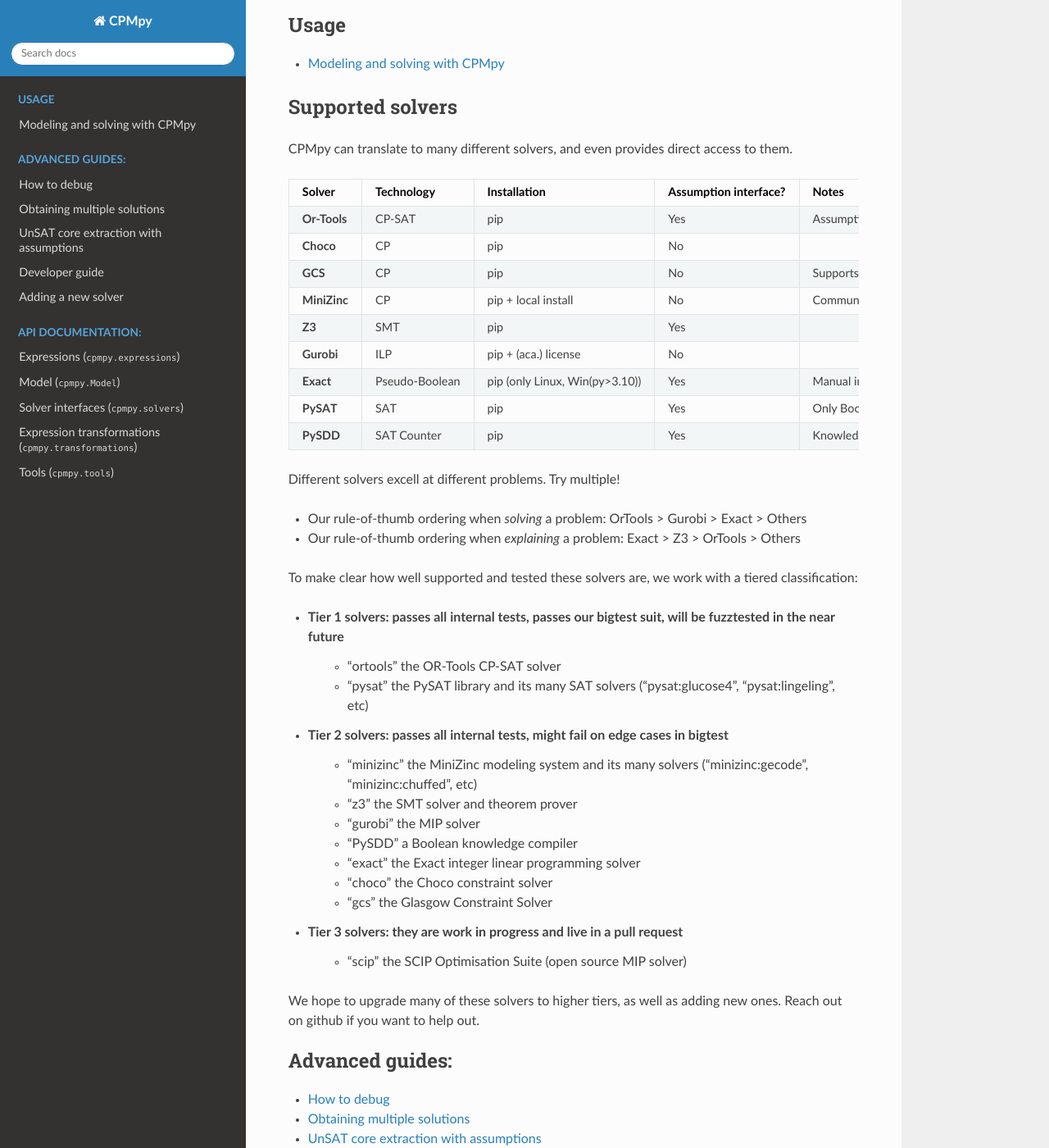
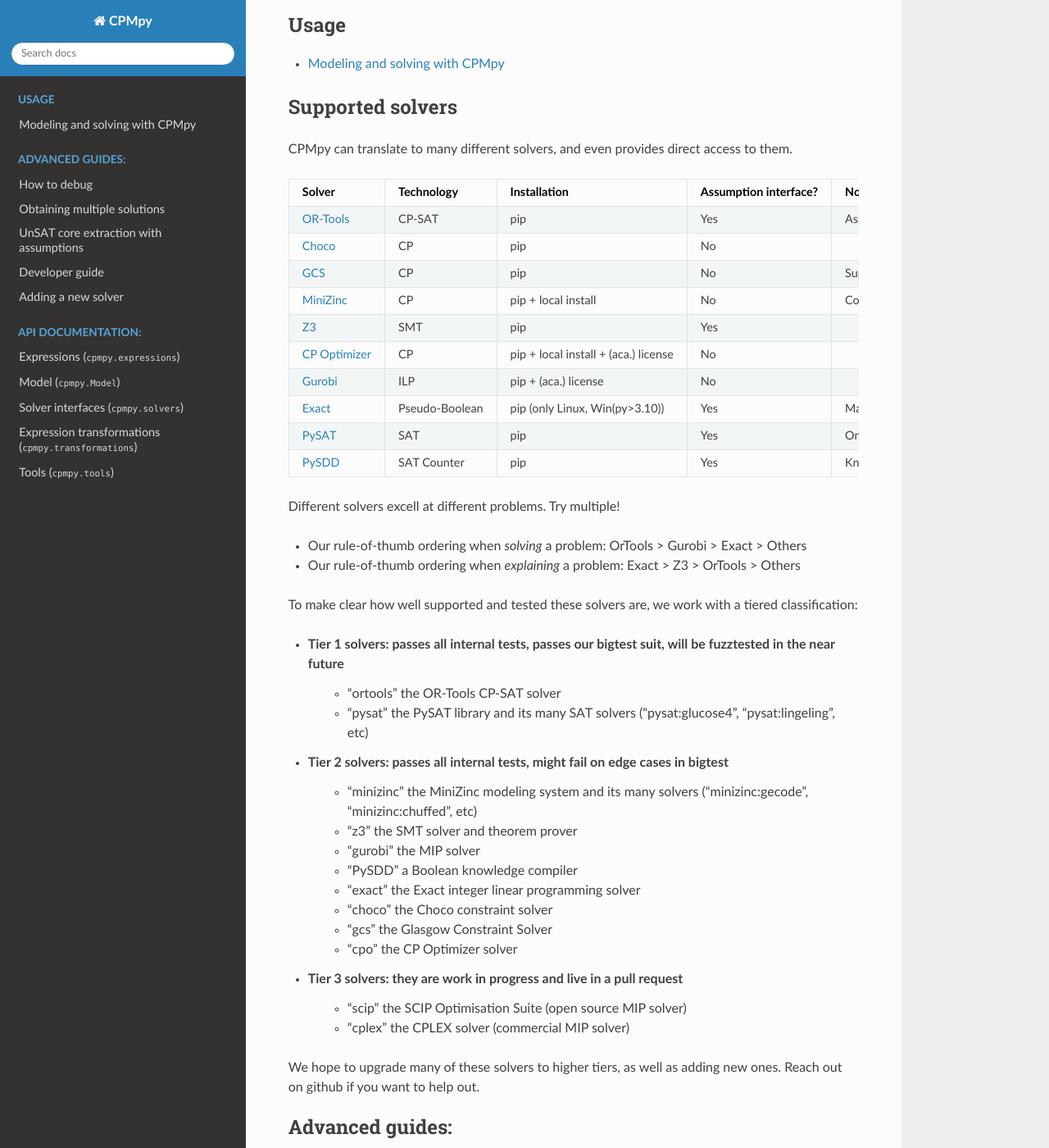
Before and after one commit to CPMpy/cpmpy, a Sphinx documentation site: the page built from docs/index.rst, in a window 1280 px wide and 1400 px high, scrolled down 491 px. Shown: the whole window at 82% size. Built offline with Sphinx 7.4.7 and the Read the Docs theme 3.1.0, drawn with Linux system fonts in a browser that asks for light colours; pages that are not in the unit, such as notebooks, are missing from menus.

Commit message:
Add cpo to table + solver links
Add cpo and cplex to tiers

small comment for cplex

```diff
--- a/docs/index.rst
+++ b/docs/index.rst
@@ -31,47 +31,52 @@
      - **Installation**
      - **Assumption interface?**
      - **Notes**
-   * - **Or-Tools**
+   * - :doc:`OR-Tools <api/solvers/ortools>`
      - CP-SAT
      - pip
      - Yes
      - Assumptions NOT incremental! Every solve starts from scratch
-   * - **Choco**
+   * - :doc:`Choco <api/solvers/choco>`
      - CP
      - pip
      - No
      -
-   * - **GCS**
+   * - :doc:`GCS <api/solvers/gcs>`
      - CP
      - pip
      - No
      - Supports proof logging
-   * - **MiniZinc**
+   * - :doc:`MiniZinc <api/solvers/minizinc>`
      - CP
      - pip + local install
      - No
      - Communicates through textfiles
-   * - **Z3**
+   * - :doc:`Z3 <api/solvers/z3>`
      - SMT
      - pip
      - Yes
      -
-   * - **Gurobi**
+   * - :doc:`CP Optimizer <api/solvers/cpo>`
+     - CP
+     - pip + local install + (aca.) license
+     - No
+     -
+   * - :doc:`Gurobi <api/solvers/gurobi>`
      - ILP
      - pip + (aca.) license
      - No
      -
-   * - **Exact**
+   * - :doc:`Exact <api/solvers/exact>`
      - Pseudo-Boolean
      - pip (only Linux, Win(py>3.10))
      - Yes
      - Manual installation on Mac possible
-   * - **PySAT**
+   * - :doc:`PySAT <api/solvers/pysat>`
      - SAT
      - pip
      - Yes
      - Only Boolean variables (CPMpy transformation incomplete)
-   * - **PySDD**
+   * - :doc:`PySDD <api/solvers/pysdd>`
      - SAT Counter
      - pip
      - Yes
@@ -97,9 +102,11 @@
     - "exact" the Exact integer linear programming solver
     - "choco" the Choco constraint solver
     - "gcs" the Glasgow Constraint Solver
+    - "cpo" the CP Optimizer solver
 
 * Tier 3 solvers: they are work in progress and live in a pull request
     - "scip" the SCIP Optimisation Suite (open source MIP solver)
+    - "cplex" the CPLEX solver (commercial MIP solver)
 
 We hope to upgrade many of these solvers to higher tiers, as well as adding new ones. Reach out on github if you want to help out.
 
```
